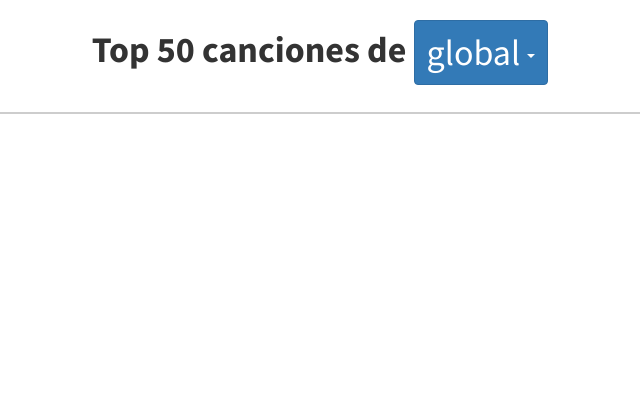
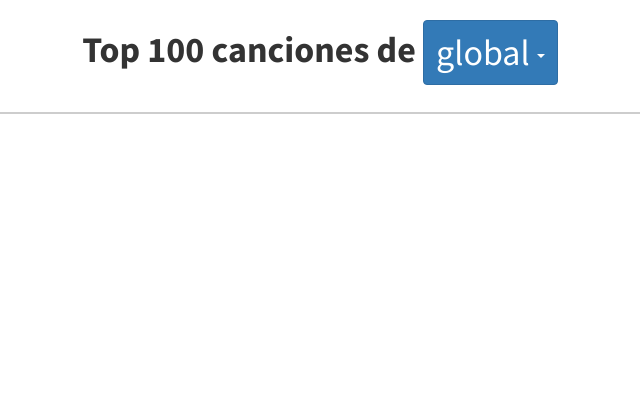
Before and after one commit to Ricardomol/spotify_to_mp3, a Django app: page /spotify_list/ in a window 1280 px wide. Shown: the top 420 px of the page, without its empty margins (320-960 px from the left). Run offline with Django 3.2, Linux system fonts and the light colour scheme; data that the repository does not hold is empty; some libraries are stand-ins or nearby versions.

Commit message:
Show top 100 results, instead of 50.

```diff
--- a/spotify_list/models.py
+++ b/spotify_list/models.py
@@ -14,8 +14,6 @@ class Songs (models.Model):
 class Playlists (models.Model):
 	title = models.CharField(max_length=80)
 	songs = models.ForeignKey(Songs)
-	spotify_id = models.CharField(max_length=40)
-	yt_id = models.CharField(max_length=20, default='NA')
 
 class Genres (models.Model):
 	title = models.CharField(max_length=30)
--- a/spotify_list/templates/spotify_list/index.html
+++ b/spotify_list/templates/spotify_list/index.html
@@ -19,7 +19,7 @@
   <div class="page-wrap">
     <div class="content col-md-offset-2 col-md-8">
 
-    <h1 class="header">Top 50 canciones de <span class="dropdown">
+    <h1 class="header">Top 100 canciones de <span class="dropdown">
         <button class="btn btn-primary dropdown-toggle" type="button" data-toggle="dropdown">
           {{ country }}
           <span class="caret"></span>
--- a/spotify_list/views.py
+++ b/spotify_list/views.py
@@ -65,17 +65,17 @@ def index(request, country="global"):
 
     # Download the CSV file from Spotify
     if country == "do":
-    	pl_search_term = 'Top 50 do'
+    	pl_search_term = 'Top 100 do'
     elif country == "spain":
-        pl_search_term = 'Top 50 es'
+        pl_search_term = 'Top 100 es'
     elif country == "usa":
-		pl_search_term = 'Top 50 us'
+		pl_search_term = 'Top 100 us'
     elif country == "uk":
-		pl_search_term = 'Top 50 gb'
+		pl_search_term = 'Top 100 gb'
     elif country == "global":
-		pl_search_term = 'Top 50 global'
+		pl_search_term = 'Top 100 global'
     else:
-    	pl_search_term = 'Top 50 global'
+    	pl_search_term = 'Top 100 global'
 
     pls = Playlists.objects.filter(title = pl_search_term)
 
@@ -151,9 +151,9 @@ def download_and_parse_csvs(request):
 
 	for country in countries:
 
-		url = 'https://spotifycharts.com/api/?download=true&limit=50&country='+country+'&recurrence=daily&date=latest&type=regional'
+		url = 'https://spotifycharts.com/api/?download=true&limit=100&country='+country+'&recurrence=daily&date=latest&type=regional'
 
-		pl_title = "Top 50 " + country
+		pl_title = "Top 100 " + country
 		pl_spotify_id = "NA"
 
 		# Download the CSV file from Spotify
```
